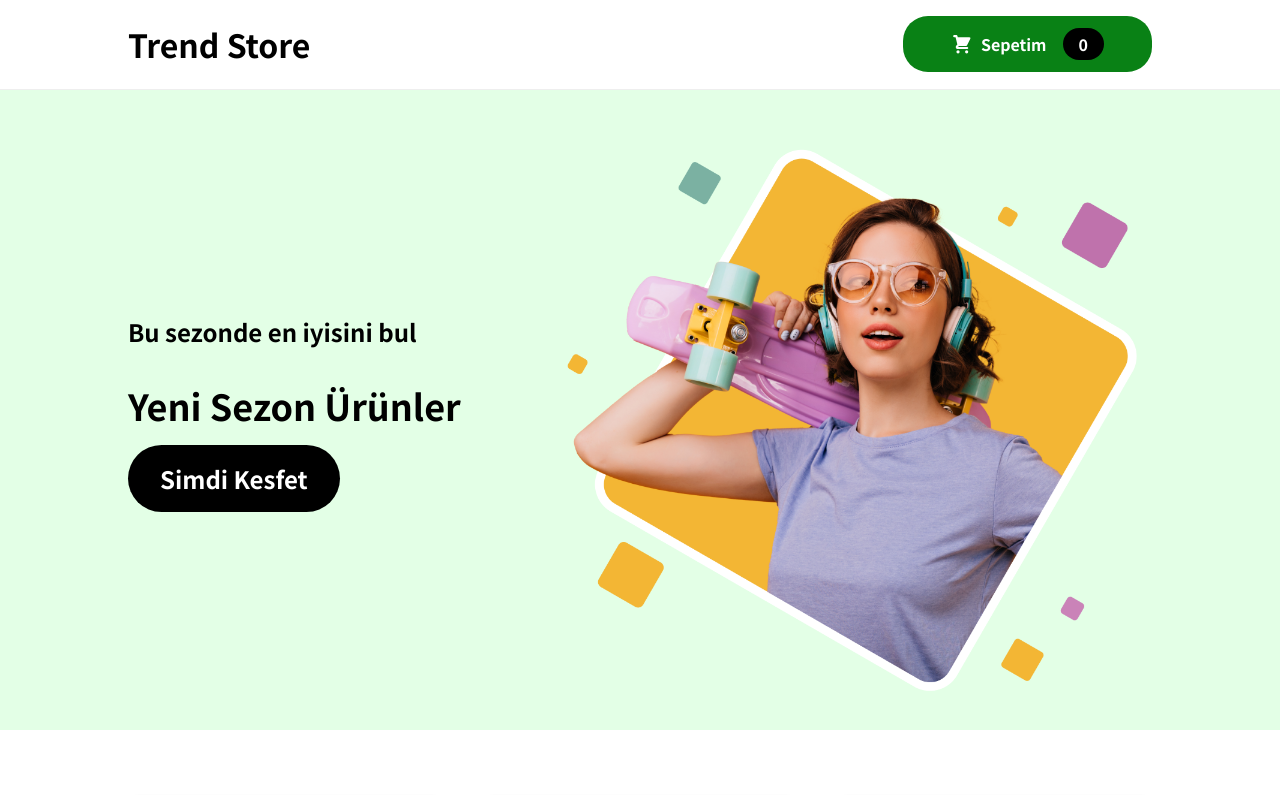
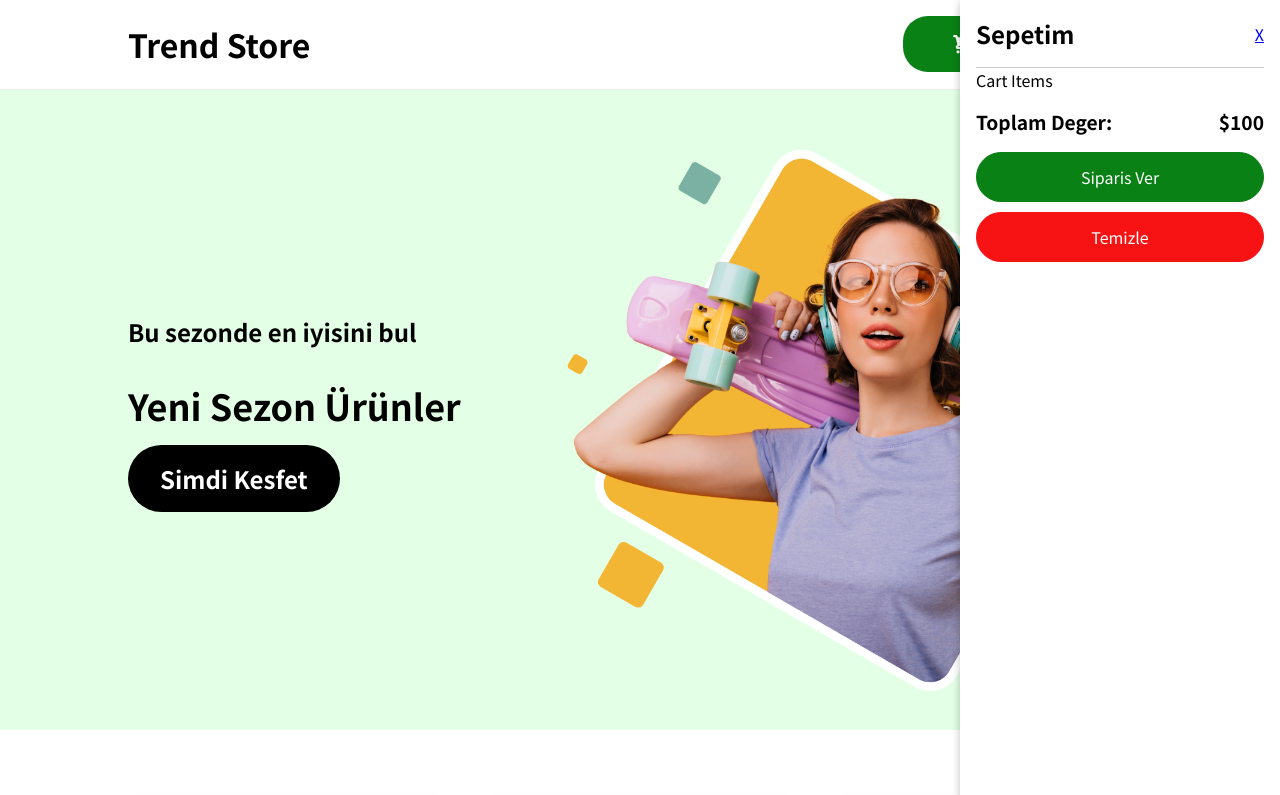
Before and after one commit to rmkofficial/trend-store, a React (Vite) app: page / in a window 1280 px wide. Shown: the top 795 px of the page. Built offline with nearby package versions, Linux system fonts and the light colour scheme.

Commit message:
Add Cart component

```diff
--- a/src/App.jsx
+++ b/src/App.jsx
@@ -1,10 +1,12 @@
 import Hero from "./components/Hero/Hero";
 import Header from "./components/Layout/Header";
 import Products from "./components/Products/Products";
+import Cart from "./components/Cart/Cart";
 
 function App() {
   return (
     <div className="App">
+      <Cart />
       <Header />
       <Hero />
       <Products />
--- /dev/null
+++ b/src/components/Cart/Cart.css
@@ -0,0 +1,104 @@
+/*! offcanvas start */
+
+.offcanvas {
+  position: fixed;
+  top: 0;
+  right: 0;
+  background-color: white;
+  padding: 1rem;
+  box-shadow: 0 2px 8px rgba(0, 0, 0, 0.25);
+  z-index: 101;
+  animation: slide-down 300ms ease-out forwards;
+}
+
+@media (min-width: 768px) {
+  .offcanvas {
+    width: 20rem;
+    right: 0rem;
+    height: 100vh;
+  }
+}
+
+@keyframes slide-down {
+  from {
+    opacity: 0;
+    transform: translateX(25rem);
+  }
+  to {
+    opacity: 1;
+    transform: translateX(0);
+  }
+}
+
+/*! offcanvas end */
+
+.cart-head {
+  display: flex;
+  justify-content: space-between;
+  align-items: center;
+  border-bottom: 1px solid #ccc;
+  padding-bottom: 1rem;
+}
+
+.cart-head h2 {
+  margin: 0;
+}
+
+.cart-items {
+  list-style: none;
+  margin: 0;
+  padding: 0;
+}
+
+.total {
+  display: flex;
+  justify-content: space-between;
+  align-items: center;
+  font-weight: bold;
+  font-size: 1.2rem;
+  padding: 1rem 0;
+}
+
+.actions button {
+  font: inherit;
+  cursor: pointer;
+  padding: 0.75rem 2rem;
+  border-radius: 25px;
+  width: 100%;
+}
+
+.actions .cart-order {
+  border: 1px solid #098115;
+}
+
+.actions .cart-clear {
+  background-color: rgb(247, 19, 19);
+  border: 1px solid rgb(247, 19, 19);
+  margin-top: 10px;
+  transition: 0.3s ease all;
+}
+
+.actions .cart-clear:hover {
+  opacity: 0.6;
+}
+
+.actions .cart-order:hover,
+.actions .cart-order:active {
+  background-color: #000;
+  border-color: #098115;
+  color: white;
+}
+
+.cart-close {
+  background-color: transparent;
+  border: 0;
+  font-size: 24px;
+  line-height: 1;
+  text-decoration: none;
+  color: #000;
+}
+
+.actions button {
+  background-color: #098115;
+  color: white;
+}
--- /dev/null
+++ b/src/components/Cart/Cart.jsx
@@ -0,0 +1,25 @@
+import "./Cart.css";
+
+const Cart = () => {
+  return (
+    <div className="offcanvas">
+      <div className="content">
+        <div className="cart-head">
+          <h2>Sepetim</h2>
+          <a href="/">X</a>
+        </div>
+        Cart Items
+        <div className="total">
+          <span>Toplam Deger:</span>
+          <span>$100</span>
+        </div>
+        <div className="actions">
+          <button className="cart-order">Siparis Ver</button>
+          <button className="cart-clear">Temizle</button>
+        </div>
+      </div>
+    </div>
+  );
+};
+
+export default Cart;
```
